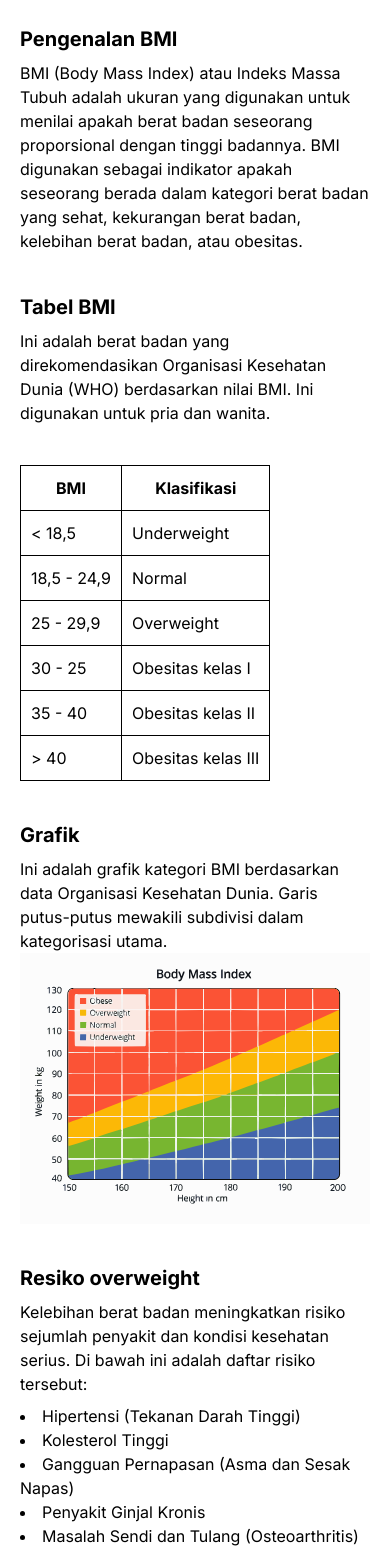
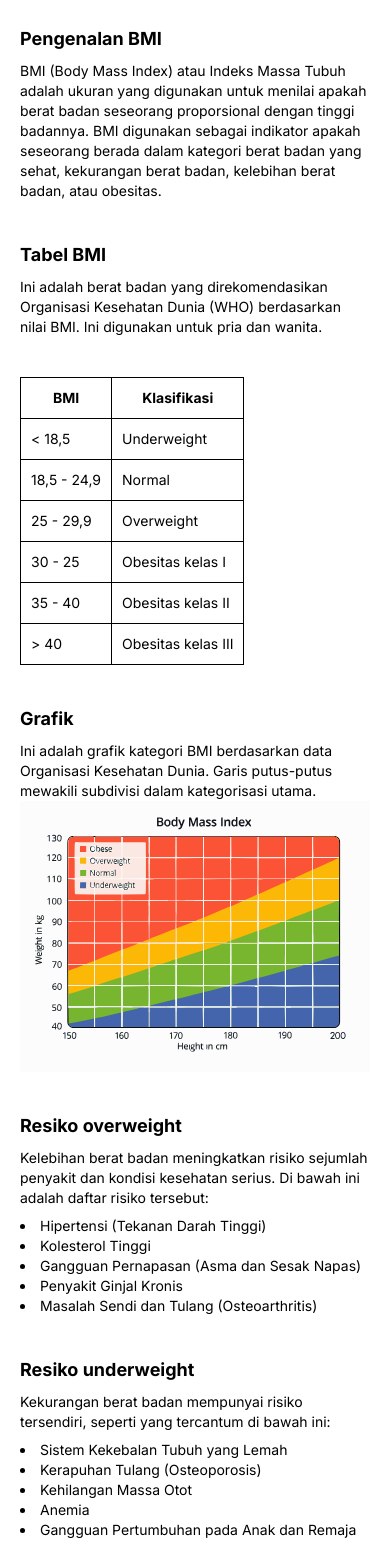
Before and after one commit to patradinata/Website-kesehatan, a React (Vite) app: page /imt in a window 390 px wide. Shown: the part 432-1997 px from the top of the page. Built offline with nearby package versions, Linux system fonts and the light colour scheme.

Commit message:
fix : fix responsive text size on BMI page

```diff
--- a/src/Bmi.jsx
+++ b/src/Bmi.jsx
@@ -53,8 +53,7 @@ const Bmi = () => {
     {
       linkCover:
         "https://cdn.hellosehat.com/wp-content/uploads/2019/11/shutterstock_539919946.jpg?w=750&q=75",
-      linkArtikel:
-        "/coverBmi2.webp",
+      linkArtikel: "/coverBmi2.webp",
       judulArtikel: "11 Olahraga Rutin untuk Bantu Menurunkan Berat Badan Anda",
       authorArtikel: "Hallo Sehat",
     },
@@ -167,8 +166,8 @@ const Bmi = () => {
           </form>
           <div className="px-0 lg:px-60 xl:px-96 space-y-10">
             <div>
-              <h2 className="text-xl font-bold">Pengenalan BMI</h2>
-              <p className="mt-2">
+              <h2 className="text-lg sm:text-xl font-bold">Pengenalan BMI</h2>
+              <p className="text-sm sm:text-base mt-2">
                 BMI (Body Mass Index) atau Indeks Massa Tubuh adalah ukuran yang
                 digunakan untuk menilai apakah berat badan seseorang
                 proporsional dengan tinggi badannya. BMI digunakan sebagai
@@ -178,8 +177,8 @@ const Bmi = () => {
               </p>
             </div>
             <div>
-              <h2 className="text-xl font-bold">Tabel BMI</h2>
-              <p className="mt-2">
+              <h2 className="text-lg sm:text-xl font-bold">Tabel BMI</h2>
+              <p className="text-sm sm:text-base mt-2">
                 Ini adalah berat badan yang direkomendasikan Organisasi
                 Kesehatan Dunia (WHO) berdasarkan nilai BMI. Ini digunakan untuk
                 pria dan wanita.
@@ -189,64 +188,66 @@ const Bmi = () => {
                 cellPadding={10}
               >
                 <tr>
-                  <th className="border border-collapse border-black">BMI</th>
-                  <th className="border border-collapse border-black">
+                  <th className="text-sm sm:text-base border border-collapse border-black">
+                    BMI
+                  </th>
+                  <th className="text-sm sm:text-base border border-collapse border-black">
                     Klasifikasi
                   </th>
                 </tr>
                 <tr>
-                  <td className="border border-collapse border-black">
+                  <td className="text-sm sm:text-base border border-collapse border-black">
                     {"<"} 18,5
                   </td>
-                  <td className="border border-collapse border-black">
+                  <td className="text-sm sm:text-base border border-collapse border-black">
                     Underweight
                   </td>
                 </tr>
                 <tr>
-                  <td className="border border-collapse border-black">
+                  <td className="text-sm sm:text-base border border-collapse border-black">
                     18,5 - 24,9
                   </td>
-                  <td className="border border-collapse border-black">
+                  <td className="text-sm sm:text-base border border-collapse border-black">
                     Normal
                   </td>
                 </tr>
                 <tr>
-                  <td className="border border-collapse border-black">
+                  <td className="text-sm sm:text-base border border-collapse border-black">
                     25 - 29,9
                   </td>
-                  <td className="border border-collapse border-black">
+                  <td className="text-sm sm:text-base border border-collapse border-black">
                     Overweight
                   </td>
                 </tr>
                 <tr>
-                  <td className="border border-collapse border-black">
+                  <td className="text-sm sm:text-base border border-collapse border-black">
                     30 - 25
                   </td>
-                  <td className="border border-collapse border-black">
+                  <td className="text-sm sm:text-base border border-collapse border-black">
                     Obesitas kelas I
                   </td>
                 </tr>
                 <tr>
-                  <td className="border border-collapse border-black">
+                  <td className="text-sm sm:text-base border border-collapse border-black">
                     35 - 40
                   </td>
-                  <td className="border border-collapse border-black">
+                  <td className="text-sm sm:text-base border border-collapse border-black">
                     Obesitas kelas II
                   </td>
                 </tr>
                 <tr>
-                  <td className="border border-collapse border-black">
+                  <td className="text-sm sm:text-base border border-collapse border-black">
                     {">"} 40
                   </td>
-                  <td className="border border-collapse border-black">
+                  <td className="text-sm sm:text-base border border-collapse border-black">
                     Obesitas kelas III
                   </td>
                 </tr>
               </table>
             </div>
             <div>
-              <h2 className="text-xl font-bold">Grafik </h2>
-              <p className="mt-2">
+              <h2 className="text-lg sm:text-xl font-bold">Grafik </h2>
+              <p className="text-sm sm:text-base mt-2">
                 Ini adalah grafik kategori BMI berdasarkan data Organisasi
                 Kesehatan Dunia. Garis putus-putus mewakili subdivisi dalam
                 kategorisasi utama.
@@ -254,13 +255,15 @@ const Bmi = () => {
               <img src="/grafikBmi.svg" alt="" />
             </div>
             <div>
-              <h2 className="text-xl font-bold">Resiko overweight</h2>
-              <p className="my-2">
+              <h2 className="text-lg sm:text-xl font-bold">
+                Resiko overweight
+              </h2>
+              <p className="text-sm sm:text-base my-2">
                 Kelebihan berat badan meningkatkan risiko sejumlah penyakit dan
                 kondisi kesehatan serius. Di bawah ini adalah daftar risiko
                 tersebut:
               </p>
-              <ul className="list-disc list-inside">
+              <ul className="text-sm sm:text-base list-disc list-inside">
                 <li>Hipertensi (Tekanan Darah Tinggi)</li>
                 <li>Kolesterol Tinggi</li>
                 <li>Gangguan Pernapasan (Asma dan Sesak Napas)</li>
@@ -269,12 +272,14 @@ const Bmi = () => {
               </ul>
             </div>
             <div>
-              <h2 className="text-xl font-bold">Resiko underweight</h2>
-              <p className="my-2">
+              <h2 className="text-lg sm:text-xl font-bold">
+                Resiko underweight
+              </h2>
+              <p className="text-sm sm:text-base my-2">
                 Kekurangan berat badan mempunyai risiko tersendiri, seperti yang
                 tercantum di bawah ini:
               </p>
-              <ul className="list-disc list-inside">
+              <ul className="text-sm sm:text-base list-disc list-inside">
                 <li>Sistem Kekebalan Tubuh yang Lemah</li>
                 <li>Kerapuhan Tulang (Osteoporosis)</li>
                 <li>Kehilangan Massa Otot</li>
@@ -283,8 +288,8 @@ const Bmi = () => {
               </ul>
             </div>
             <div>
-              <h2 className="text-xl font-bold">Formula BMI</h2>
-              <p className="my-2">
+              <h2 className="text-lg sm:text-xl font-bold">Formula BMI</h2>
+              <p className="text-sm sm:text-base my-2">
                 Di bawah ini rumus yang digunakan untuk menghitung BMI dalam
                 Sistem Satuan Internasional (SI)
               </p>
@@ -345,7 +350,7 @@ const Bmi = () => {
               </div>
             </div>
             <div>
-              <h2 className="text-xl font-bold">Seputar BMI</h2>
+              <h2 className="text-lg sm:text-xl font-bold">Seputar BMI</h2>
               <div className="mt-2 grid grid-cols-12 gap-5">
                 {artikel.map((data, index) => (
                   <a
--- a/src/index.css
+++ b/src/index.css
@@ -1,61 +1,58 @@
-@import url('https://fonts.googleapis.com/css2?family=Inter:ital,opsz,wght@0,14..32,100..900;1,14..32,100..900&display=swap');
+@import url("https://fonts.googleapis.com/css2?family=Inter:ital,opsz,wght@0,14..32,100..900;1,14..32,100..900&display=swap");
 
 @tailwind base;
 @tailwind components;
 @tailwind utilities;
 
-*{
+* {
   font-family: "Inter";
 }
 
-.backgroundPinggang{
+.backgroundPinggang {
   background-image: url("/pinggang.jpg");
 }
 
-.backgroundHamil{
+.backgroundHamil {
   background-image: url("/hamil.jpg");
 }
 
- input[type=date],
- input[type=time] {
-     border            : none;
-     box-sizing        : border-box;
-     outline           : 0;
-     padding-left      : .75rem;
-     display           : flex;
-     justify-content   : center;
-     position          : relative;
-     width             : 100%;
-     -moz-appearance   : textfield;
-     -webkit-appearance: none;
-     margin            : 0;
+input[type="date"],
+input[type="time"] {
+  border: none;
+  box-sizing: border-box;
+  outline: 0;
+  padding-left: 0.75rem;
+  display: flex;
+  justify-content: center;
+  position: relative;
+  width: 100%;
+  margin: 0;
 }
 
- input[type=date]::placeholder,
- input[type=time]::placeholder {
-     font-family: 'Roboto';
-     font-size  : 17px;
-     font-style : normal;
+input[type="date"]::placeholder,
+input[type="time"]::placeholder {
+  font-family: "Roboto";
+  font-size: 17px;
+  font-style: normal;
   font-weight: 400;
 }
 
- input[type=date]::-webkit-calendar-picker-indicator,
- input[type=time]::-webkit-calendar-picker-indicator {
+input[type="date"]::-webkit-calendar-picker-indicator,
+input[type="time"]::-webkit-calendar-picker-indicator {
   background: none;
-     bottom    : 0;
-     color     : transparent;
-     cursor    : pointer;
-     height    : auto;
-     left      : 0;
-     position  : absolute;
-     right     : 0;
-     top       : 0;
-     width     : auto;
+  bottom: 0;
+  color: transparent;
+  cursor: pointer;
+  height: auto;
+  left: 0;
+  position: absolute;
+  right: 0;
+  top: 0;
+  width: auto;
 }
 
-
- input[type=date]::-webkit-datetime-edit,
- input[type=time]::-webkit-datetime-edit {
+input[type="date"]::-webkit-datetime-edit,
+input[type="time"]::-webkit-datetime-edit {
   text-align: center;
-     width     : 100%;
+  width: 100%;
 }
```
Lines whose indentation alone changed are shown as unchanged.
